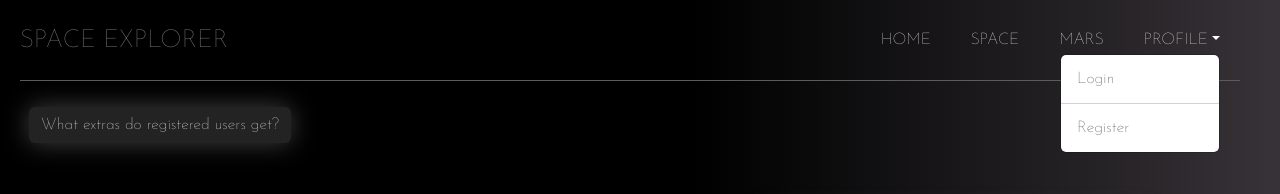
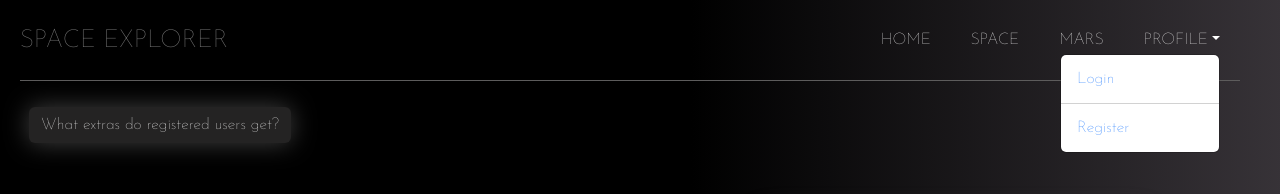
Before and after one commit to Callum3574/Space-Project---React, a React (Create React App) app: page /Signup in a window 1280 px wide. Both pictures are taken after a click on the button "PROFILE". Shown: the top 194 px of the page. Built offline with nearby package versions, Linux system fonts and the light colour scheme.

Commit message:
networking changes

```diff
--- a/src/App.js
+++ b/src/App.js
@@ -42,7 +42,9 @@ function App() {
   };
 
   const fetchData = async () => {
-    const res = await fetch("http://127.0.0.1:5779/get_user");
+    const res = await fetch(
+      "space-project-backend-production.up.railway.app/get_user"
+    );
 
     const data = await res.json();
     console.log(data);
--- a/src/Components/Navbar.jsx
+++ b/src/Components/Navbar.jsx
@@ -35,11 +35,17 @@ const CreateNavBar = ({ successfulSignIn, signInCredentials }) => {
               title="PROFILE"
               menuVariant="light"
             >
-              <NavDropdown.Item to="Login" href="Login">
-                Login
+              <NavDropdown.Item>
+                <Link id="signup" to="Login">
+                  Login
+                </Link>
               </NavDropdown.Item>
               <NavDropdown.Divider />
-              <NavDropdown.Item href="Signup">Register</NavDropdown.Item>
+              <NavDropdown.Item>
+                <Link id="register" to="Signup">
+                  Register
+                </Link>
+              </NavDropdown.Item>
             </NavDropdown>
           </li>
         ) : (
--- a/src/pages/Login.jsx
+++ b/src/pages/Login.jsx
@@ -35,13 +35,16 @@ const Forms = ({
   };
 
   const fetchSignIn = async () => {
-    const res = await fetch("http://127.0.0.1:5000/sign_in", {
-      method: "POST",
-      headers: {
-        "Content-Type": "application/json",
-      },
-      body: JSON.stringify([signInCredentials]),
-    });
+    const res = await fetch(
+      "space-project-backend-production.up.railway.app/sign_in",
+      {
+        method: "POST",
+        headers: {
+          "Content-Type": "application/json",
+        },
+        body: JSON.stringify([signInCredentials]),
+      }
+    );
     const data = await res.json();
     console.log(data);
 
--- a/src/pages/Signup.jsx
+++ b/src/pages/Signup.jsx
@@ -38,13 +38,16 @@ function Signup() {
   };
 
   const fetchSignUp = async () => {
-    const res = await fetch("http://127.0.0.1:5779/create_user", {
-      method: "POST",
-      headers: {
-        "Content-Type": "application/json",
-      },
-      body: JSON.stringify([signUpCredentials]),
-    });
+    const res = await fetch(
+      "space-project-backend-production.up.railway.app/create_user",
+      {
+        method: "POST",
+        headers: {
+          "Content-Type": "application/json",
+        },
+        body: JSON.stringify([signUpCredentials]),
+      }
+    );
     const data = await res.json();
     console.log(data);
 
```
